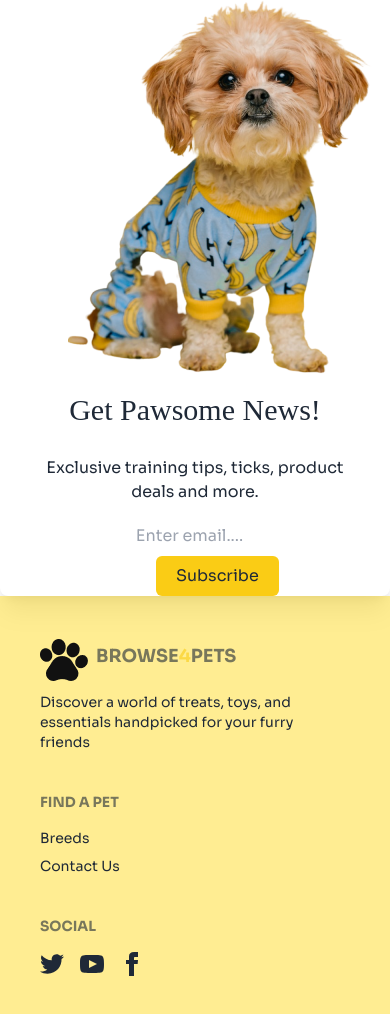
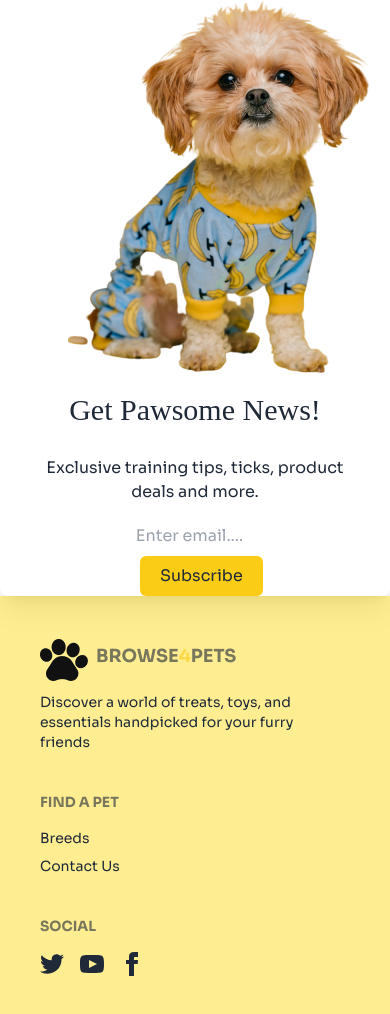
Before and after one commit to Atikur-Rahman-Milon14/Browse-Pets, a plain HTML site: page index.html in a window 390 px wide. Shown: the part 5334-6348 px from the top of the page. Drawn offline with nearby package versions, Linux system fonts and the light colour scheme; a web font is replaced by a local one.

Commit message:
button problem solved

```diff
--- a/index.html
+++ b/index.html
@@ -529,7 +529,7 @@
                 <p  class="text-gray-800 lg:text-left text-center mt-7">Exclusive training tips, ticks, product deals and more.</p>
                 <input class="bg-white mt-5 lg:text-left text-center lg:ml-0 ml-16" type="email" name="" placeholder="Enter email...." id="">
                 <br>
-                <button class="bg-yellow-400 px-5 py-2 rounded-md mt-2 lg:ml-0 ml-32 lg:text-left text-center ">Subscribe</button>
+                <button class="bg-yellow-400 px-5 py-2 rounded-md mt-2 lg:ml-0 ml-28 lg:text-left text-center ">Subscribe</button>
               </div>
           </div>
         </div>
```
